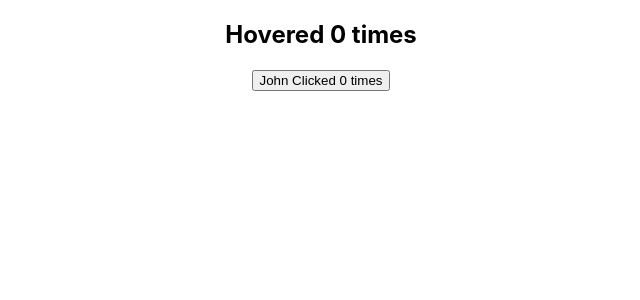
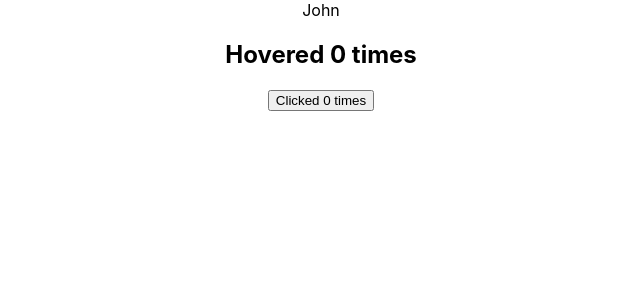
Before and after one commit to edwinisnow/react-basics, a React (Create React App) app: page / in a window 1280 px wide. Shown: the top 300 px of the page, without its empty margins (319-959 px from the left). Built offline with nearby package versions, Linux system fonts and the light colour scheme.

Commit message:
RP function

```diff
--- a/src/App.js
+++ b/src/App.js
@@ -31,14 +31,21 @@
 import ErrorBoundary from './components/ErrorBoundary';
 import ClickCounter from './components/ClickCounter';
 import HoverCounter from './components/HoverCounter';
+import ClickCounterTwo from './components/ClickCounterTwo';
+import HoverCounterTwo from './components/HoverCounterTwo';
+import User from './components/User';
 
 
 function App() {
   return (
     <div className="App">
 
-      <HoverCounter />
-      <ClickCounter name="John" />
+      <User name={() => 'John'} />
+      <HoverCounterTwo />
+      <ClickCounterTwo />
+
+      {/* <HoverCounter />
+      <ClickCounter name="John" /> */}
 
       {/* <ErrorBoundary>
         <Hero heroName="Batman" />
--- /dev/null
+++ b/src/components/ClickCounterTwo.js
@@ -0,0 +1,28 @@
+import React, { Component } from 'react'
+
+ class ClickCounterTwo extends Component {
+    constructor(props) {
+        super(props)
+
+        this.state = {
+            count: 0
+        }
+    }
+
+    incrementCount = () => {
+        this.setState(prevState => {
+            return { count: prevState.count + 1 }
+        })
+    }
+
+    render() {
+        const { count } = this.state;
+        return (
+            <button onClick={this.incrementCount}>
+                Clicked {count} times
+            </button>
+        )
+    }
+}
+
+export default ClickCounterTwo
--- /dev/null
+++ b/src/components/HoverCounterTwo.js
@@ -0,0 +1,27 @@
+import React, { Component } from 'react'
+
+class HoverCounterTwo extends Component {
+    constructor(props) {
+        super(props)
+
+        this.state = {
+            count: 0
+        }
+    }
+
+    incrementCount = () => {
+        this.setState(prevState => {
+            return { count: prevState.count + 1 }
+        })
+    }
+    render() {
+        const { count } = this.state;
+        return (
+            <h2 onMouseOver={this.incrementCount}>
+                Hovered {count} times
+            </h2>
+        )
+    }
+}
+
+export default HoverCounterTwo;
--- /dev/null
+++ b/src/components/User.js
@@ -0,0 +1,13 @@
+import React, { Component } from 'react'
+
+class User extends Component {
+    render() {
+        return (
+            <div>
+                {this.props.name()}
+            </div>
+        )
+    }
+}
+
+export default User
```
